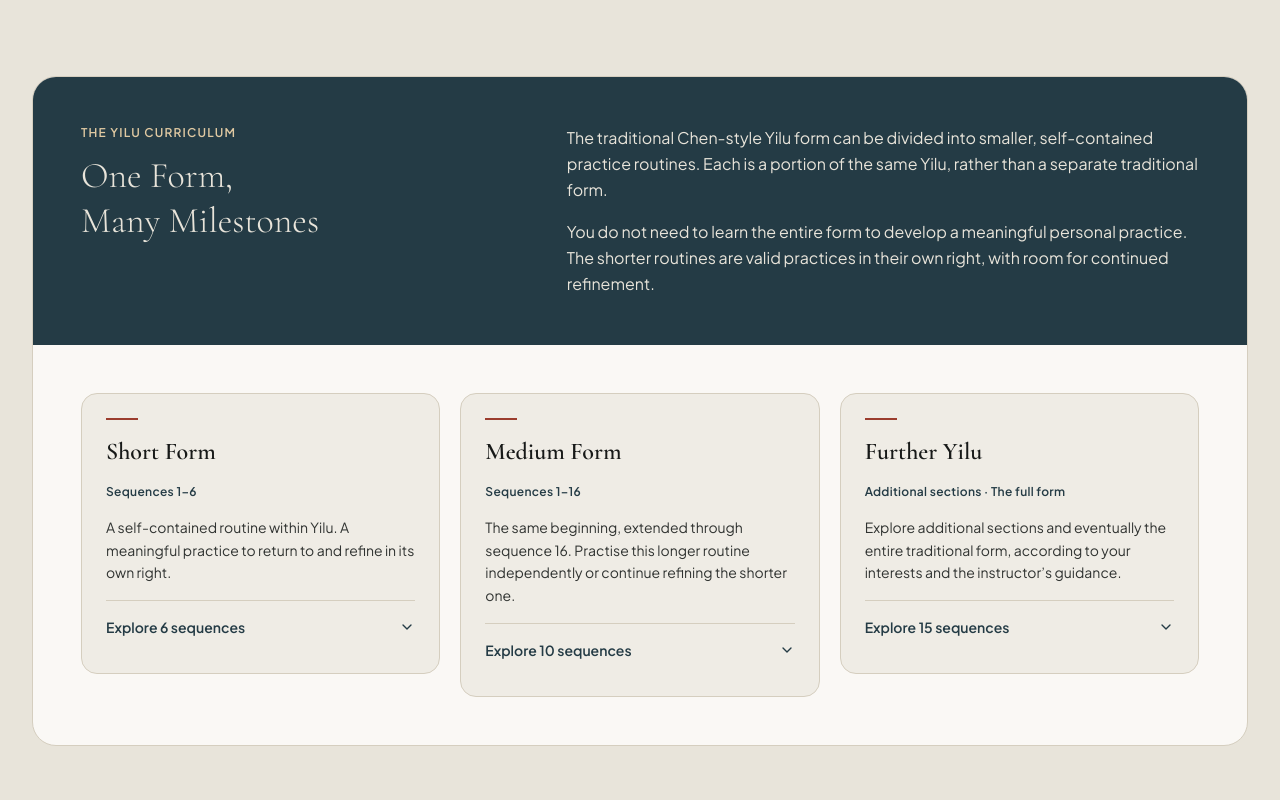
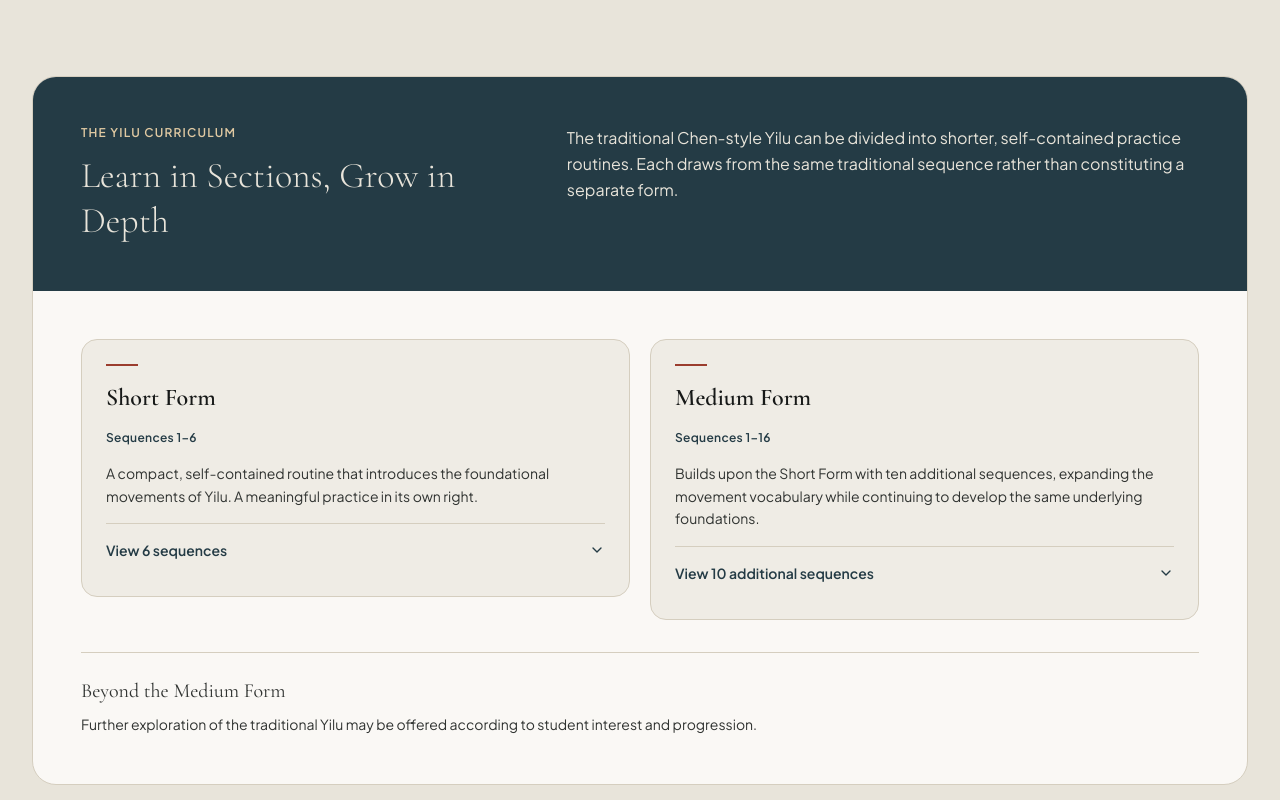
Before and after one commit to RobinfWu/taiji-meetup, a Next.js app: page /method in a window 1280 px wide. Shown: the part 880-1680 px from the top of the page. Built offline with nearby package versions, Linux system fonts and the light colour scheme.

Commit message:
update method yilu curriculum

```diff
--- a/app/about/page.tsx
+++ b/app/about/page.tsx
@@ -90,18 +90,20 @@ export default function AboutPage() {
                 Historical context & direct transmission
               </span>
               <h2 className="font-serif text-3xl sm:text-4xl font-light text-[#171918]">
-                Historical Lineage Tree
+                Our Taijiquan Lineage
               </h2>
               <p className="text-sm text-[#303331]">
-                From 17th Century Chenjiagou origin down to local instruction today. Selected generations are shown; gaps between entries do not imply direct personal instruction.
+                From 17th Century Chenjiagou origin down to local instruction today.
+              </p>
+              <p className="text-sm text-[#303331] font-medium border-l-2 border-[#9B3D2E]/60 pl-4 py-2 text-left">
+                Selected generations are shown; gaps between entries do not imply direct personal instruction.
               </p>
             </div>
 
             <div className="space-y-8">
               {[
-                { title: "Earlier historical generations", entries: lineageTree.slice(0, 2) },
-                { title: "Modern Chen Taijiquan transmission", entries: lineageTree.slice(2, 4) },
-                { title: "Direct teacher–student relationships leading to Robin", entries: lineageTree.slice(4) },
+                { title: "Historical Foundations", entries: lineageTree.slice(0, 2) },
+                { title: "Our Teaching Lineage", entries: lineageTree.slice(2) },
               ].map((group) => (
                 <section key={group.title} aria-label={group.title} className="bg-[#DFD9CC]/60 p-5 sm:p-8 rounded-3xl border border-[#D5CEBF] space-y-5">
                   <h3 className="font-serif text-2xl text-[#243B45]">{group.title}</h3>
@@ -143,7 +145,7 @@ export default function AboutPage() {
             >
               <iframe
                 loading="lazy"
-                src="https://www.youtube-nocookie.com/embed/bVmMfQPc_ls"
+                src="https://www.youtube-nocookie.com/embed/MXMZOEoV49M"
                 title="Robin Wu - Push Hands (Ding Bu Tuishou) with Head Judge"
                 allow="accelerometer; autoplay; clipboard-write; encrypted-media; gyroscope; picture-in-picture; web-share"
                 allowFullScreen
@@ -153,7 +155,7 @@ export default function AboutPage() {
             <p className="text-sm text-[#57625B] max-w-xl mx-auto font-light">
                 Note: Competition Push Hands uses a restricted ruleset. Some methods found in our Fixed-Step Push Hands practice, including head control and joint locks, are therefore absent from this exchange.
             </p>
-          <a href="https://www.youtube.com/watch?v=bVmMfQPc_ls" target="_blank" rel="noopener noreferrer" className="inline-block text-sm text-[#243B45] underline underline-offset-4">Watch the demonstration on YouTube</a>
+          <a href="https://www.youtube.com/watch?v=MXMZOEoV49M" target="_blank" rel="noopener noreferrer" className="inline-block text-sm text-[#243B45] underline underline-offset-4">Watch the demonstration on YouTube</a>
           </section>
 
           {/* Navigation CTA */}
--- a/app/data/trainingContent.ts
+++ b/app/data/trainingContent.ts
@@ -208,7 +208,7 @@ export const yiluSequences: YiluSequence[] = [
     number: 23,
     name: {
       status: "published",
-      text: "23. Dào juǎn hong (3) — Whirling upper arms (3)",
+      text: "23. Dào juǎn hong (3 repetitions) — Whirling upper arms (3 repetitions)",
     },
     description: draft("[Instructor: Optional description for sequence 16; leave as draft for a names-only list.]"),
   },
@@ -284,6 +284,7 @@ interface YiluMilestone {
   range: string;
   summary: string;
   sequences: YiluSequence[];
+  sequenceListLabel: string;
   detail: InstructorCopy;
 }
 
@@ -291,21 +292,17 @@ interface YiluMilestone {
 export const yiluMilestones: YiluMilestone[] = [
   {
     id: "short", title: "Short Form", range: "Sequences 1–6",
-    summary: "A self-contained routine within Yilu. A meaningful practice to return to and refine in its own right.",
+    summary: "A compact, self-contained routine that introduces the foundational movements of Yilu. A meaningful practice in its own right.",
     sequences: yiluSequences.slice(0, 6),
+    sequenceListLabel: "View 6 sequences",
     detail: draft("[Instructor: Describe the Short Form, its ending landmark, and your teaching emphasis. Confirm the relationship to Jingang Dao Dui.]"),
   },
   {
     id: "medium", title: "Medium Form", range: "Sequences 1–16",
-    summary: "The same beginning, extended through sequence 16. Practise this longer routine independently or continue refining the shorter one.",
+    summary: "Builds upon the Short Form with ten additional sequences, expanding the movement vocabulary while continuing to develop the same underlying foundations.",
     sequences: yiluSequences.slice(6, 16),
+    sequenceListLabel: "View 10 additional sequences",
     detail: draft("[Instructor: Describe the Medium Form, its ending landmark, and your teaching emphasis. Confirm the relationship to Jingang Dao Dui.]"),
-  },
-  {
-    id: "further", title: "Further Yilu", range: "Additional sections · The full form",
-    summary: "Explore additional sections and eventually the entire traditional form, according to your interests and the instructor’s guidance.",
-    sequences: yiluSequences.slice(16, 31),
-    detail: draft("[Instructor: Define further Yilu sections, sequence ranges, names, and landmarks when ready. Do not infer additional milestones from the first two.]"),
   },
 ];
 
--- a/app/method/page.tsx
+++ b/app/method/page.tsx
@@ -48,7 +48,7 @@ export default function MethodPage() {
               <ul className="divide-y divide-[#D5CEBF]">
                 {[
                   { href: "#in-class", label: "Inside a class" },
-                  { href: "#yilu", label: "One form, many milestones" },
+                  { href: "#yilu", label: "A Form Learned in Stages" },
                   { href: "#partner-training", label: "Learning with a partner" },
                 ].map((item) => (
                   <li key={item.href}>
@@ -87,15 +87,14 @@ export default function MethodPage() {
             <div className="bg-[#243B45] text-[#E8E4DA] p-6 sm:p-10 lg:p-12 grid lg:grid-cols-12 gap-6 lg:gap-12">
               <div className="lg:col-span-5 space-y-3">
                 <p className="text-xs font-semibold uppercase tracking-widest text-[#E0C9A2]">The Yilu curriculum</p>
-                <h2 id="yilu-heading" className={heading}>One Form,<br className="hidden sm:block" /> Many Milestones</h2>
+                <h2 id="yilu-heading" className={heading}>Learn in Sections, Grow in Depth</h2>
               </div>
               <div className="lg:col-span-7 space-y-4 leading-relaxed text-[#E8E4DA]">
-                <p>The traditional Chen-style Yilu form can be divided into smaller, self-contained practice routines. Each is a portion of the same Yilu, rather than a separate traditional form.</p>
-                <p>You do not need to learn the entire form to develop a meaningful personal practice. The shorter routines are valid practices in their own right, with room for continued refinement.</p>
+                <p>The traditional Chen-style Yilu can be divided into shorter, self-contained practice routines. Each draws from the same traditional sequence rather than constituting a separate form.</p>
               </div>
             </div>
             <div className="p-6 sm:p-10 lg:p-12 space-y-8">
-              <div className="grid lg:grid-cols-3 gap-5 items-start">
+              <div className="grid lg:grid-cols-2 gap-5 items-start">
                 {yiluMilestones.map((milestone) => (
                   <article key={milestone.id} className="min-w-0 rounded-2xl bg-[#E8E4DA]/60 border border-[#D5CEBF] p-5 sm:p-6 space-y-4">
                     <div className="w-8 h-0.5 bg-[#9B3D2E]" aria-hidden="true" />
@@ -106,7 +105,7 @@ export default function MethodPage() {
                     {milestone.sequences.length > 0 && (
                       <details className={`${styles.disclosure} border-t border-[#D5CEBF] pt-1`}>
                         <summary className="flex justify-between items-center gap-3 py-3 text-sm font-semibold text-[#243B45] cursor-pointer">
-                          Explore {milestone.sequences.length} sequences
+                          {milestone.sequenceListLabel}
                           <ChevronDown aria-hidden="true" className="w-4 h-4 shrink-0" />
                         </summary>
                         <ul className="divide-y divide-[#D5CEBF]">
@@ -122,6 +121,10 @@ export default function MethodPage() {
                   </article>
                 ))}
               </div>
+              <section aria-labelledby="beyond-medium-heading" className="border-t border-[#D5CEBF] pt-6 space-y-2">
+                <h3 id="beyond-medium-heading" className="font-serif text-xl text-[#303331]">Beyond the Medium Form</h3>
+                <p className="text-sm leading-relaxed text-[#303331]">Further exploration of the traditional Yilu may be offered according to student interest and progression.</p>
+              </section>
             </div>
           </section>
 
--- a/app/page.tsx
+++ b/app/page.tsx
@@ -50,7 +50,7 @@ export default function Home() {
                   <span className="text-xs font-bold uppercase tracking-wider">THE YILU CURRICULUM</span>
                 </div>
                 <h3 className="font-serif text-xl font-semibold text-[#171918]">
-                  One Form, Many Milestones
+                  A Form Learned in Stages
                 </h3>
                 <p className="text-xs text-[#303331] leading-relaxed font-light">
                   The traditional Yilu form can be practiced in shorter, self-contained routines. Begin with a manageable section and build upon it at your own pace.
```
